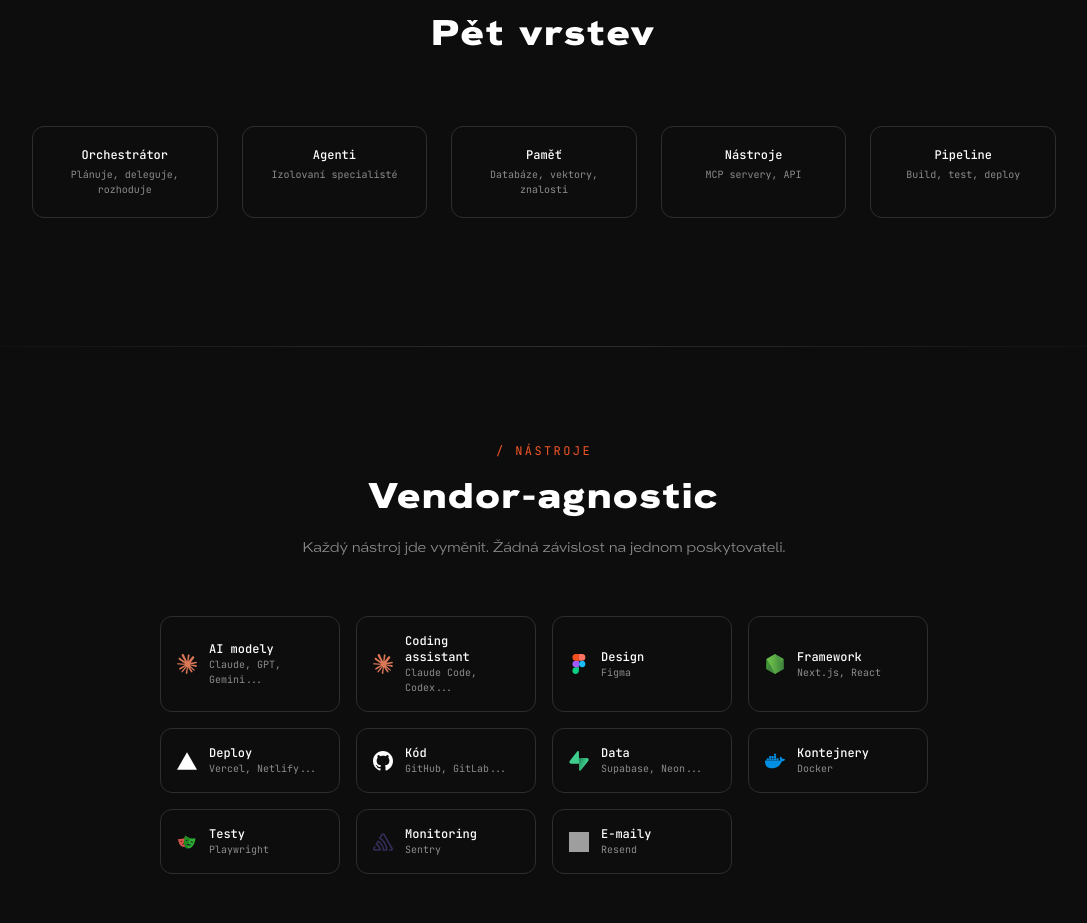
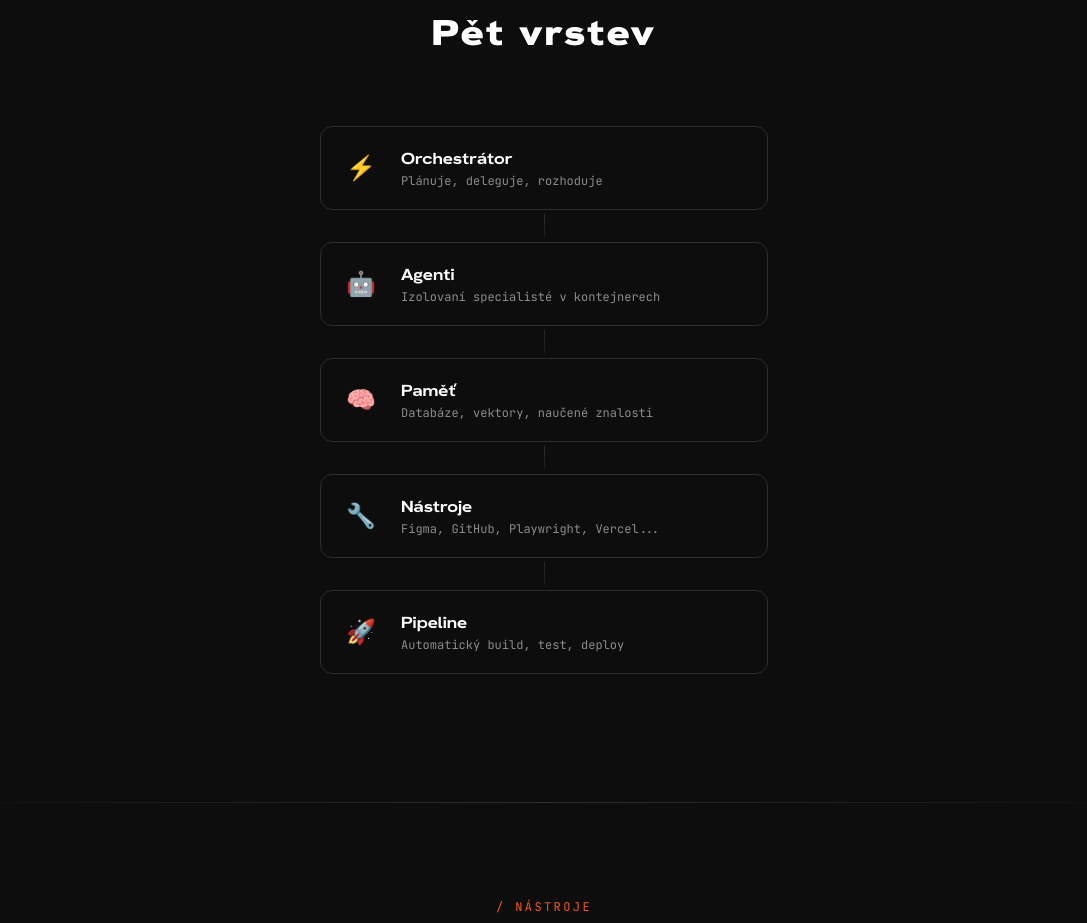
Before and after one commit to marinakcz/ai-setup, a Next.js app: page /pod-kapotou in a window 1280 px wide. Shown: the part 1120-2043 px from the top of the page, without its empty margins (96-1183 px from the left). Built offline with nearby package versions, Linux system fonts and the light colour scheme; grey boxes are pictures that could not be loaded.

Commit message:
Architecture: vertical stack with icons, connectors, hover effects
Five layers as vertical cards with emoji icons, gradient connectors
between them, hover: scale icon + orange border + text color change.

Co-Authored-By: Claude Opus 4.6 (1M context) <noreply@anthropic.com>

```diff
--- a/components/ai-studio-page.tsx
+++ b/components/ai-studio-page.tsx
@@ -92,17 +92,27 @@ export default function AiStudioPage() {
             </h2>
           </div>
 
-          <div className="grid grid-cols-1 md:grid-cols-5 gap-6 max-w-5xl mx-auto">
+          <div className="max-w-md mx-auto">
             {[
-              { label: "Orchestrátor", desc: "Plánuje, deleguje, rozhoduje" },
-              { label: "Agenti", desc: "Izolovaní specialisté" },
-              { label: "Paměť", desc: "Databáze, vektory, znalosti" },
-              { label: "Nástroje", desc: "MCP servery, API" },
-              { label: "Pipeline", desc: "Build, test, deploy" },
-            ].map((item, i) => (
-              <div key={i} className="text-center p-5 rounded-xl border border-border hover:border-primary/30 transition-colors">
-                <div className="font-mono text-xs font-medium text-foreground mb-1">{item.label}</div>
-                <div className="font-mono text-[10px] text-muted-foreground">{item.desc}</div>
+              { label: "Orchestrátor", desc: "Plánuje, deleguje, rozhoduje", icon: "⚡" },
+              { label: "Agenti", desc: "Izolovaní specialisté v kontejnerech", icon: "🤖" },
+              { label: "Paměť", desc: "Databáze, vektory, naučené znalosti", icon: "🧠" },
+              { label: "Nástroje", desc: "Figma, GitHub, Playwright, Vercel...", icon: "🔧" },
+              { label: "Pipeline", desc: "Automatický build, test, deploy", icon: "🚀" },
+            ].map((item, i, arr) => (
+              <div key={i}>
+                <div className="group flex items-center gap-5 p-5 rounded-xl border border-border hover:border-primary/40 hover:bg-primary/[0.02] transition-all duration-300 relative">
+                  <span className="text-2xl w-10 text-center shrink-0 group-hover:scale-110 transition-transform duration-300">{item.icon}</span>
+                  <div>
+                    <div className="font-body font-semibold text-foreground group-hover:text-primary transition-colors duration-300">{item.label}</div>
+                    <div className="font-mono text-xs text-muted-foreground mt-0.5">{item.desc}</div>
+                  </div>
+                </div>
+                {i < arr.length - 1 && (
+                  <div className="flex justify-center py-1">
+                    <div className="w-px h-6 bg-gradient-to-b from-border to-border/30" />
+                  </div>
+                )}
               </div>
             ))}
           </div>
```
